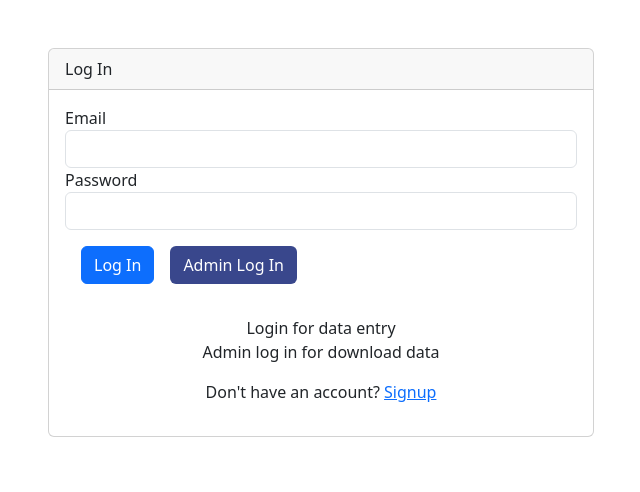
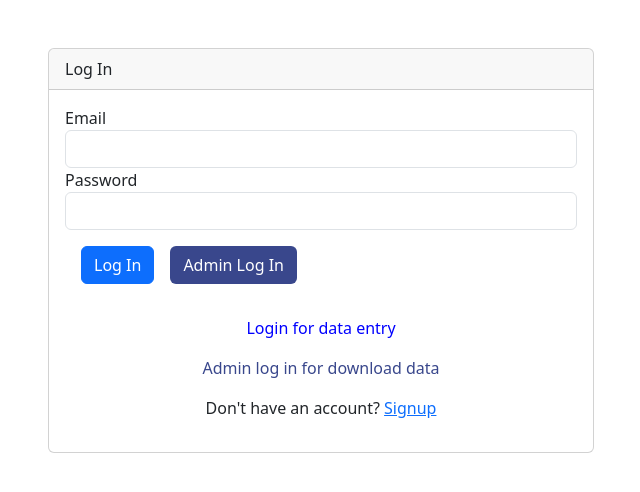
Before and after one commit to elimillasrinivas/itcell, a React (Create React App) app in the folder client/: page / in a window 1280 px wide. Shown: the top 492 px of the page, without its empty margins (319-959 px from the left). Built offline with nearby package versions, Linux system fonts and the light colour scheme.

Commit message:
Update Signin.jsx

```diff
--- a/client/src/components/Signin.jsx
+++ b/client/src/components/Signin.jsx
@@ -93,9 +93,11 @@ const Signin = () => {
                 <Link className="btn ml-3" to="/admin/login" style={{backgroundColor:"#39478C",color:"white"}}>
                 Admin Log In
                 </Link>
-                <p className="mt-3 text-center">
-                  Login for data entry <br/>
-                  Admin log in for download data
+                <p className="mt-3 text-center" style={{color:"blue"}}>
+                  Login for data entry
+                </p>
+                <p className="mt-3 text-center" style={{color:"#39478C"}}>
+                   Admin log in for download data
                 </p>
                 <p className="mt-3 text-center">
                   Don't have an account? <Link to="/signup">Signup</Link>
```
